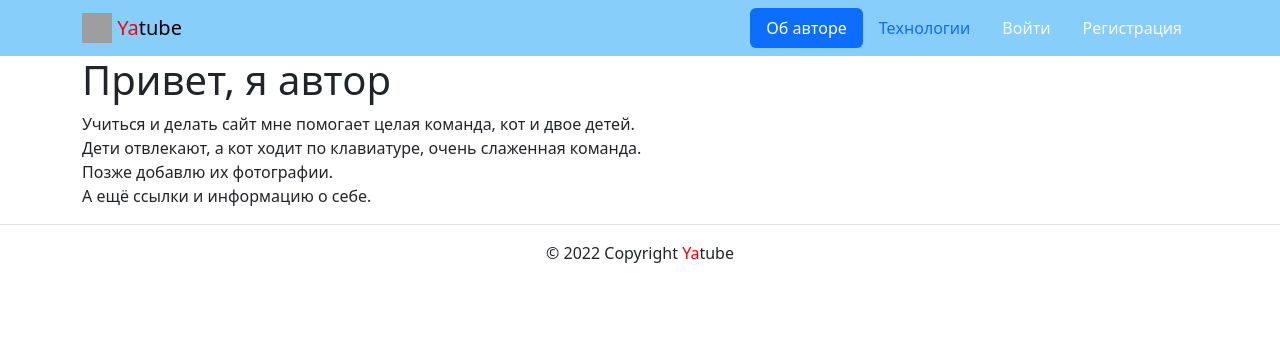
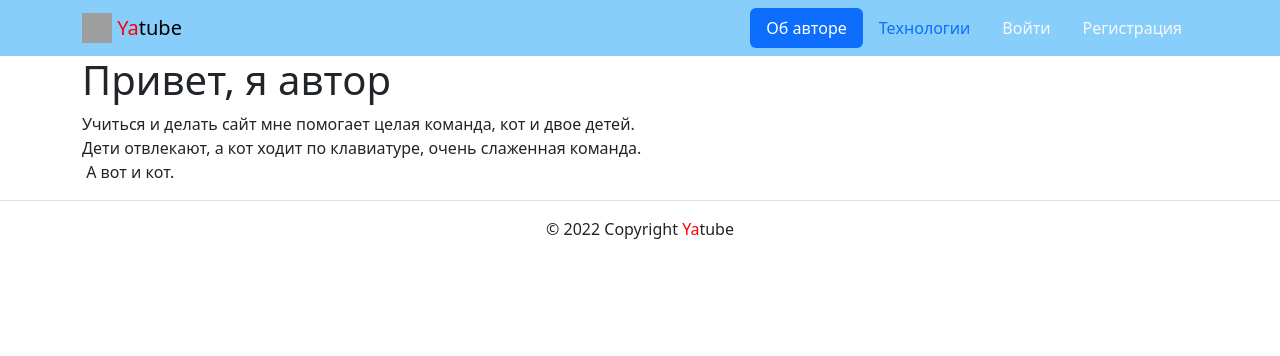
Before and after one commit to E-bean/Yatube, a Django app: page /about/author/ in a window 1280 px wide. Shown: the top 356 px of the page. Run offline with Django 3.2, Linux system fonts and the light colour scheme; some libraries are stand-ins or nearby versions; grey boxes are pictures that could not be loaded.

Commit message:
for hosting

```diff
--- a/yatube/posts/views.py
+++ b/yatube/posts/views.py
@@ -150,7 +150,7 @@
     author = get_object_or_404(User, username=username)
     if ((not Follow.objects.filter(
             user=request.user, author=author).exists())
-            and request.user != get_object_or_404(User, username=username)):
+            and request.user != author):
         Follow.objects.get_or_create(
             user=request.user,
             author=author
--- a/yatube/templates/about/author.html
+++ b/yatube/templates/about/author.html
@@ -1,4 +1,5 @@
 {% extends "base.html" %}
+{% load thumbnail %}
 {% block title %}Об авторе проекта{% endblock %}
 {% block content %}
 <div class="container">
@@ -7,8 +8,10 @@
     <p>
       Учиться и делать сайт мне помогает целая команда, кот и двое детей. <br>
       Дети отвлекают, а кот ходит по клавиатуре, очень слаженная команда. <br>
-      Позже добавлю их фотографии. <br>
-      А ещё ссылки и информацию о себе.
+      {% thumbnail 'about/cat.jpg' "960x500" crop="center" upscale=True as im %}
+        <img class="card-img my-2" src="{{ im.url }}">
+      {% endthumbnail %}
+      А вот и кот.
     </p>
   </div>
 </div>
--- a/yatube/templates/posts/post_detail.html
+++ b/yatube/templates/posts/post_detail.html
@@ -39,7 +39,7 @@
            {{ post.text|linebreaksbr }}
           </p>
           {% if request.user == post.author%}
-            <a class="btn btn-primary" href="{% url 'posts:post_edit' post.pk %}">
+            <a class="btn btn-primary" href="{% url 'posts:post_edit' post.id %}" role="button">
               Редактировать запись
             </a>
           {% endif %}
--- a/yatube/templates/posts/profile.html
+++ b/yatube/templates/posts/profile.html
@@ -6,6 +6,7 @@
     <div class="mb-5">
       <h1>Все посты пользователя {{ full_name }} </h1>
       <h3>Всего постов: {{ post_count }} </h3>
+      {% if request.user != author %}
         {% if following %}
           <a
             class="btn btn-lg btn-light"
@@ -20,6 +21,7 @@
             >
               Подписаться
             </a>
+        {% endif %}
       {% endif %}
     </div>
     <article>
--- a/yatube/yatube/urls.py
+++ b/yatube/yatube/urls.py
@@ -1,3 +1,4 @@
+import debug_toolbar
 from django.conf import settings
 from django.conf.urls.static import static
 from django.contrib import admin
@@ -18,3 +19,4 @@
     urlpatterns += static(
         settings.MEDIA_URL, document_root=settings.MEDIA_ROOT
     )
+    urlpatterns += (path('__debug__/', include(debug_toolbar.urls)),)
```
Also changed, not shown: yatube/posts/tests/test_forms.py (+1 -1 lines), yatube/posts/tests/test_views.py (+5 -1 lines), yatube/yatube/settings.py (+9 -0 lines). Lines whose indentation alone changed are shown as unchanged.
